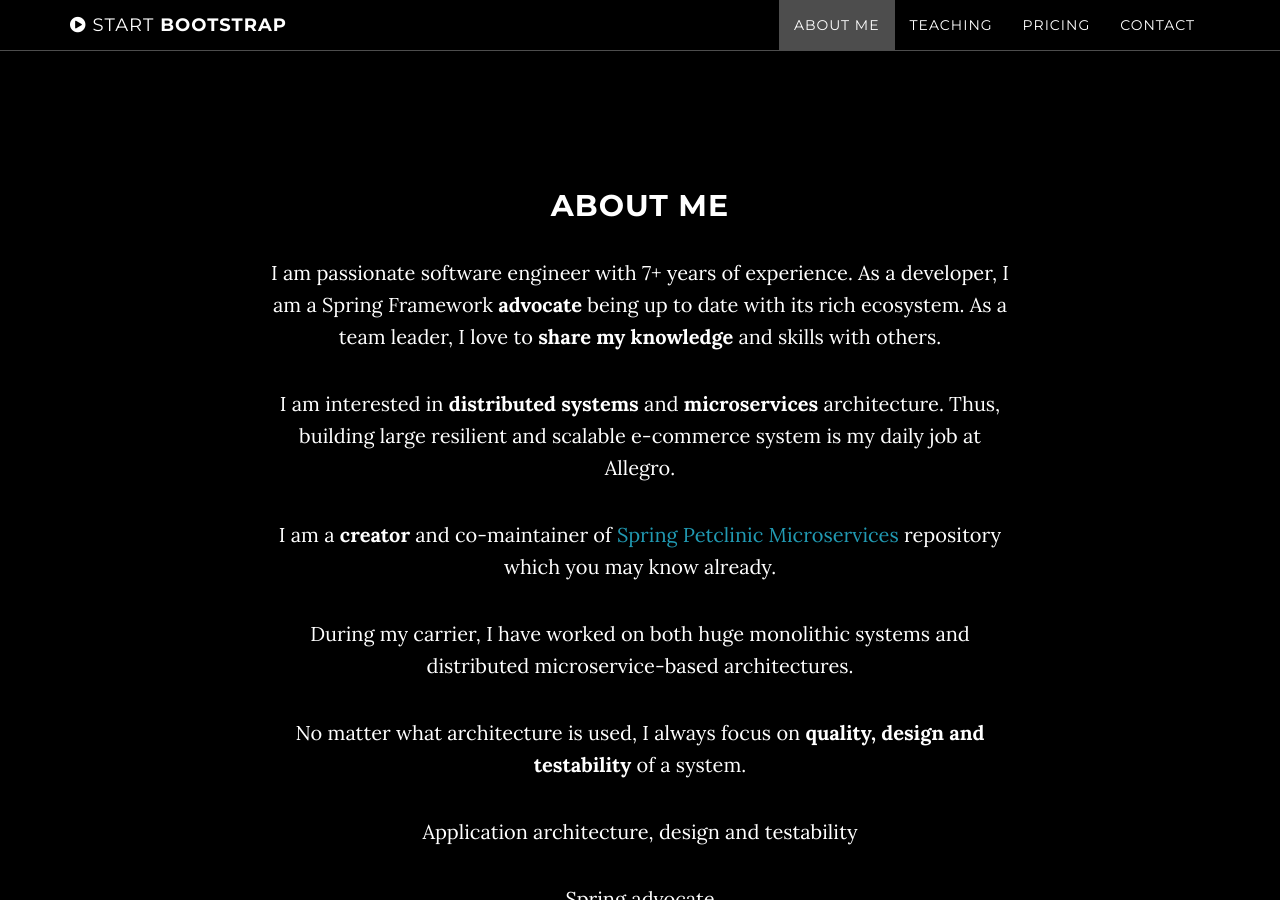
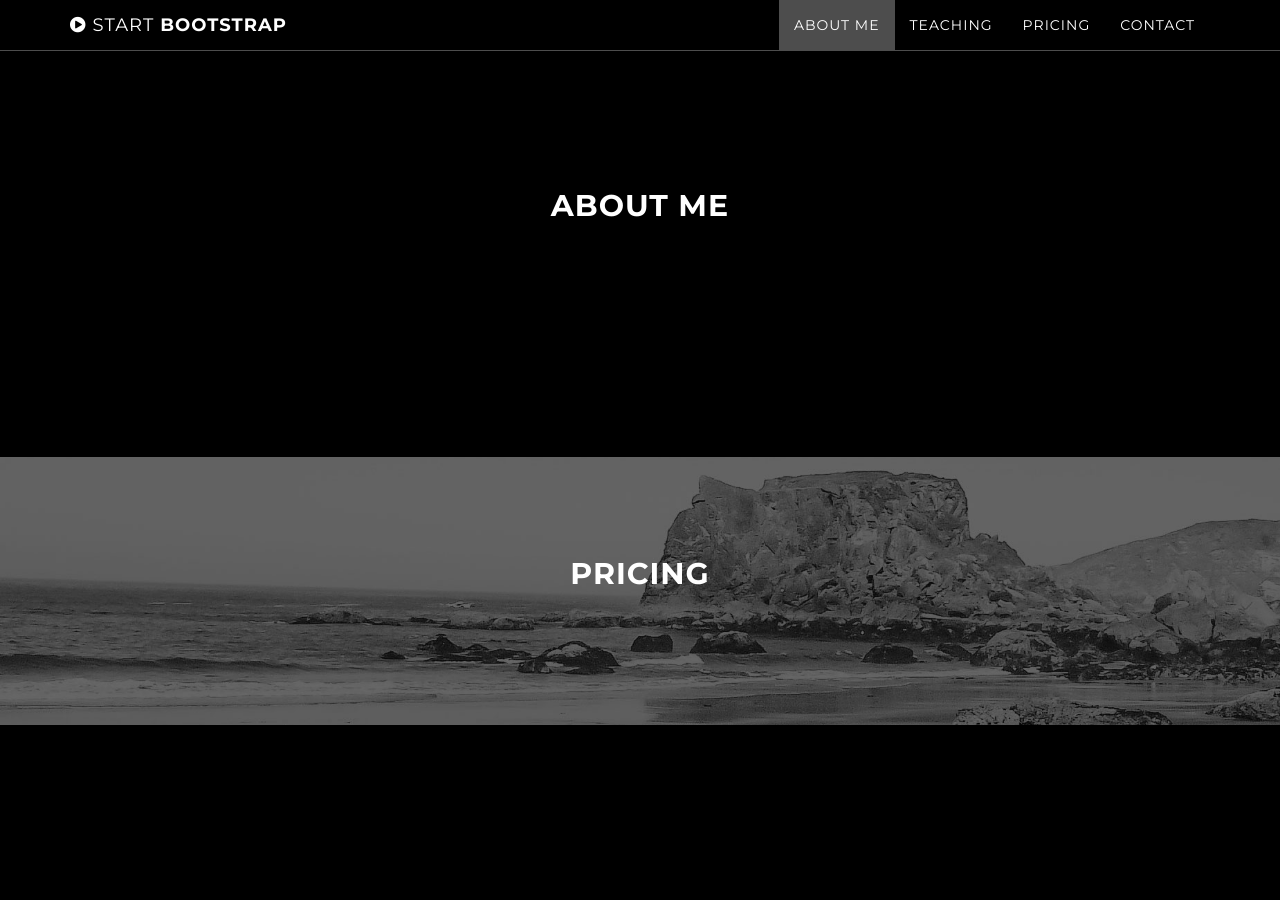
Before and after one commit to mszarlinski/springmentor, a Jekyll site: the page built from index.html, in a window 1280 px wide and 900 px high, scrolled down 911 px. Built offline with Jekyll 4.4.1, drawn with Linux system fonts in a browser that asks for light colours; some of the changed text lies outside the part shown.

Commit message:
Obfuscation

```diff
--- a/_includes/about.html
+++ b/_includes/about.html
@@ -3,20 +3,20 @@
         <div class="row">
             <div class="col-lg-8 col-lg-offset-2">
                 <h2>About me</h2>
-                <p>I am passionate software engineer with 7+ years of experience. As a developer, I am a Spring Framework <strong>advocate</strong> being up to date with its rich ecosystem.
-                    As a team leader, I love to <strong>share my knowledge</strong> and skills with others.</p>
+                <!--<p>I am passionate software engineer with 7+ years of experience. As a developer, I am a Spring Framework <strong>advocate</strong> being up to date with its rich ecosystem.-->
+                    <!--As a team leader, I love to <strong>share my knowledge</strong> and skills with others.</p>-->
 
-                <p>I am interested in <strong>distributed systems</strong> and <strong>microservices</strong> architecture. Thus, building large resilient and scalable e-commerce system is my daily job at Allegro.</p>
-                <p>I am a <strong>creator</strong> and co-maintainer of <a href="https://github.com/spring-petclinic/spring-petclinic-microservices">Spring Petclinic Microservices</a> repository which you may know already.</p>
+                <!--<p>I am interested in <strong>distributed systems</strong> and <strong>microservices</strong> architecture. Thus, building large resilient and scalable e-commerce system is my daily job at Allegro.</p>-->
+                <!--<p>I am a <strong>creator</strong> and co-maintainer of <a href="https://github.com/spring-petclinic/spring-petclinic-microservices">Spring Petclinic Microservices</a> repository which you may know already.</p>-->
 
 
-                <p>During my carrier, I have worked on both huge monolithic systems and distributed microservice-based architectures.</p>
-                <p>No matter what architecture is used, I always focus on <strong>quality, design and testability</strong> of a system.</p>
+                <!--<p>During my carrier, I have worked on both huge monolithic systems and distributed microservice-based architectures.</p>-->
+                <!--<p>No matter what architecture is used, I always focus on <strong>quality, design and testability</strong> of a system.</p>-->
 
-                <p>Application architecture, design and testability</p>
-                <p>Spring advocate</p>
+                <!--<p>Application architecture, design and testability</p>-->
+                <!--<p>Spring advocate</p>-->
 
-                <p>If you want to... , I am reaedy to help you to become a <strong>Spring expert</strong>.</p>
+                <!--<p>If you want to... , I am reaedy to help you to become a <strong>Spring expert</strong>.</p>-->
                 </div>
         </div>
     </section>
--- a/_includes/header.html
+++ b/_includes/header.html
@@ -6,7 +6,7 @@
                     <div class="col-md-8 col-md-offset-2">
                         <h1 class="brand-heading">Spring Mentor</h1>
                         <i class="fa fa-leaf fa-5x"></i>
-                        <p class="intro-text">Hello, my name is Mathew and I will teach you <strong><a href="https://spring.io">Spring</a></strong>.<br>
+                        <p class="intro-text">Hello, my name is <strong>Mathias</strong> and I will teach you <strong><a href="https://spring.io">Spring</a></strong>.<br>
                         <a href="#about" class="btn btn-circle page-scroll">
                             <i class="fa fa-angle-double-down animated"></i>
                         </a>
--- a/_includes/pricing.html
+++ b/_includes/pricing.html
@@ -4,7 +4,7 @@
             <div class="container">
                 <div class="col-lg-8 col-lg-offset-2">
                     <h2>Pricing</h2>
-                    <p>One session lasts 60 minutes and costs 100$.</p>
+                    <!--<p>One session lasts 60 minutes and costs 100$.</p>-->
                 </div>
             </div>
         </div>
```
